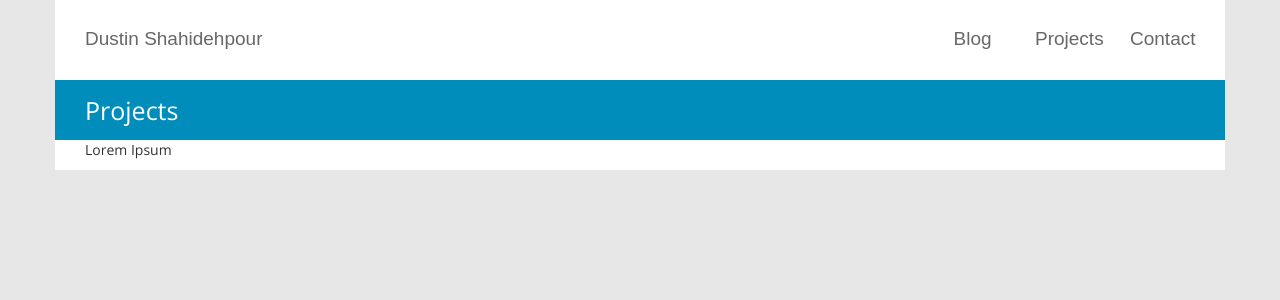
After one commit to d16r/dustinshahidehpour.com, a Flask app: page /projects/ in a window 1280 px wide. The commit adds this page. Shown: the top 300 px of the page. Run offline with Flask 2, Linux system fonts and the light colour scheme; some web fonts are replaced.

Commit message:
created project page.

```diff
--- a/app/templates/post.html
+++ b/app/templates/post.html
@@ -1,8 +1,8 @@
 {% extends "layouts/_base.html" %}
 {% block content %}
-    <div class="col-md-10 centered">
+    <div class="col-md-8 col-md-offset-2">
         <div class="page-header">
-            <h1>{{ post.title }} <small>{{ post.date }}</small></h1>
+            <h1>{{ post.title }} <small><br>{{ post.date }}</small></h1>
         </div>
         {{ post.html|safe }}
         <div>
--- /dev/null
+++ b/app/templates/projects.html
@@ -0,0 +1,7 @@
+{% extends "layouts/_base.html" %}
+
+{% block content %}
+    <div class="col-md-12">
+        <p>Lorem Ipsum</p>
+    </div>
+{% endblock %}
--- a/app/views.py
+++ b/app/views.py
@@ -13,7 +13,7 @@ def index():
     """
     This method returns the main page of the site.
     """
-    return render_template('index.html', name='About')
+    return render_template('index.html', name='Home')
 
 
 @app.route("/tag/<string:tag>/")
@@ -58,6 +58,14 @@ def post(name):
     return render_template('post.html', post=post, name='Blog')
 
 
+@app.route('/projects/')
+def projects():
+    """
+    This methods returns a page containing all my projects.
+    """
+    return render_template('projects.html', name="Projects")
+
+
 @app.route('/contact/')
 def contact():
     """
```
